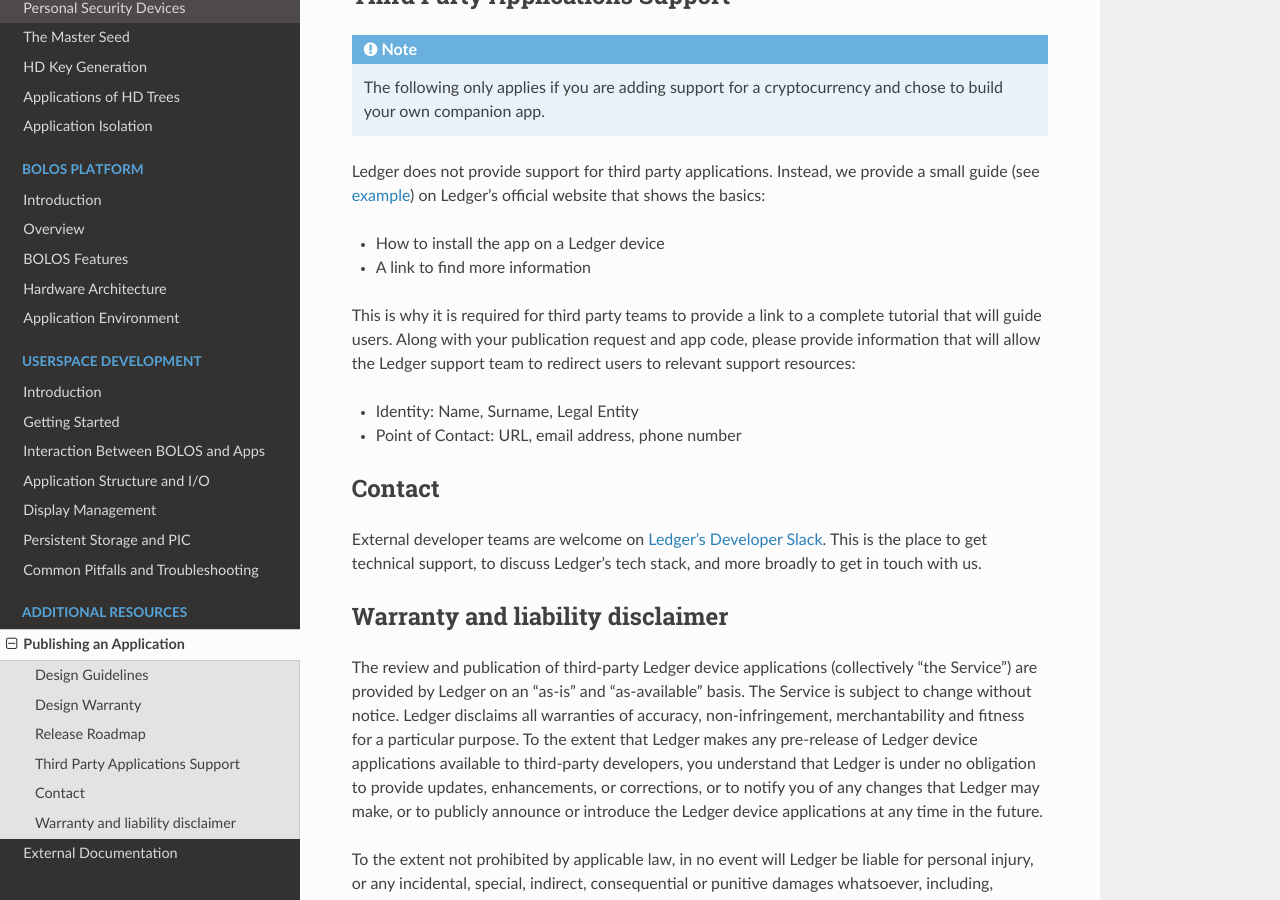
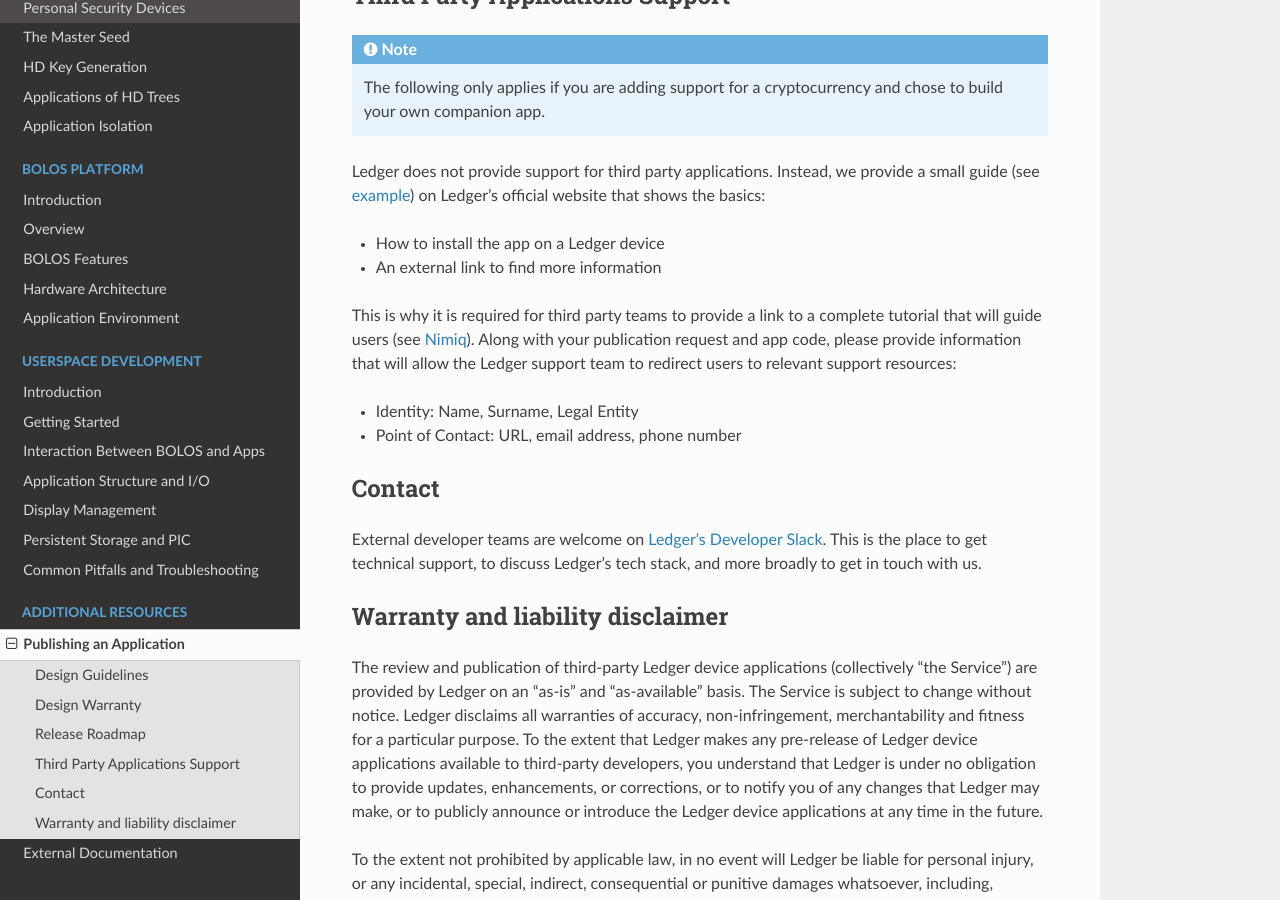
Before and after one commit to LedgerHQ/ledger-dev-doc, a Sphinx documentation site: the page built from source/additional/publishing_an_app.rst, in a window 1280 px wide and 900 px high, scrolled down 6650 px. Built offline with Sphinx 7.4.7 and the Read the Docs theme 2.0.0, drawn with Linux system fonts in a browser that asks for light colours.

Commit message:
makes support requirement more clear

```diff
--- a/source/additional/publishing_an_app.rst
+++ b/source/additional/publishing_an_app.rst
@@ -201,10 +201,11 @@
 that shows the basics:
 
 * How to install the app on a Ledger device
-* A link to find more information
+* An external link to find more information
 
 This is why it is required for third party teams to provide a link to a complete
-tutorial that will guide users. Along with your publication request and app code,
+tutorial that will guide users (see `Nimiq
+<https://nimiq.com/tutorials/ledger/>`_). Along with your publication request and app code,
 please provide information that will allow the Ledger support team to redirect
 users to relevant support resources:
 
```
